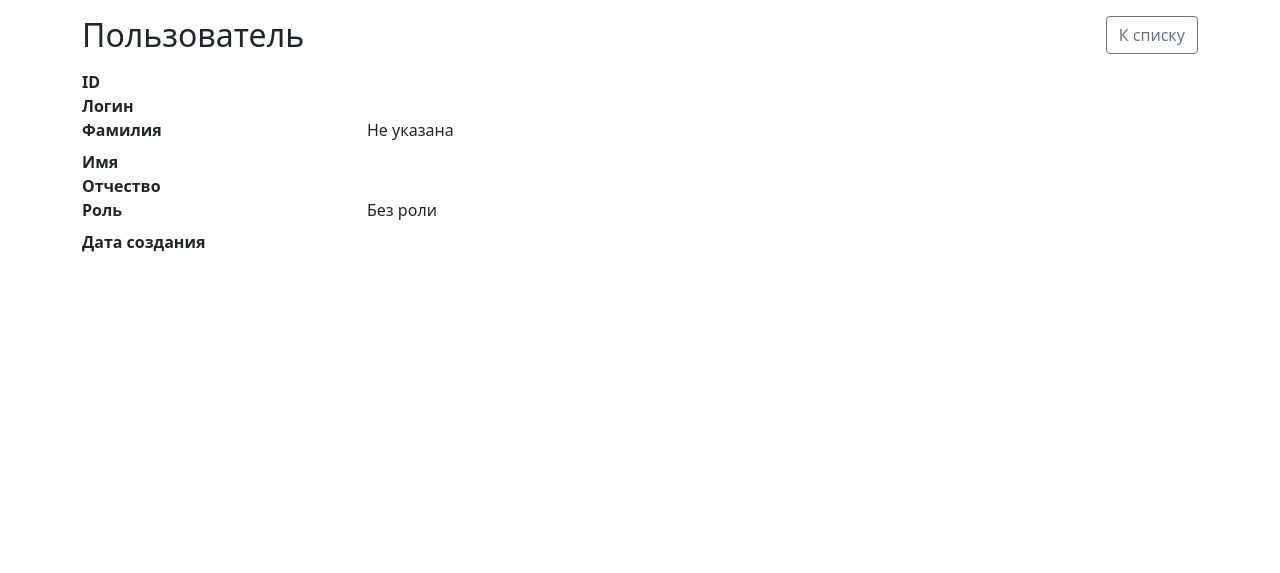
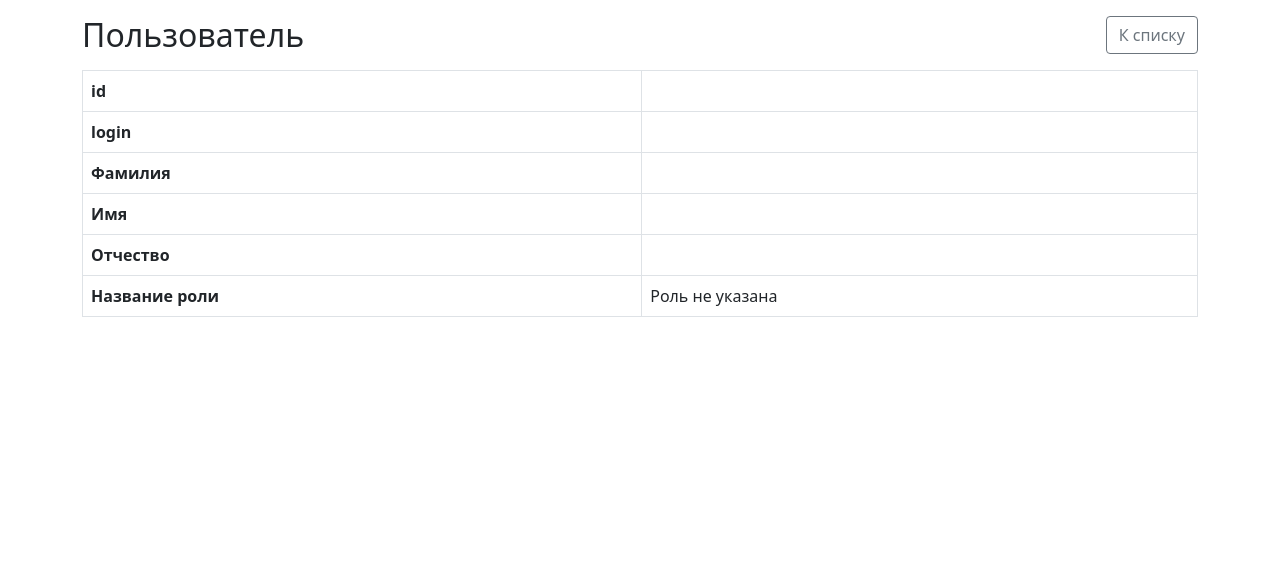
Before and after one commit to xseniaKri/web_labs, a Python web app: template app/templates/user_detail.html in a window 1280 px wide. Shown: the part 56-629 px from the top of the page. Run offline with Jinja, Linux system fonts and the light colour scheme; the template is opened without the code that fills it, so the values that code supplies are empty.

Commit message:
feat: написала просмотр пользователя и дефолтного пользователя

```diff
--- a/app/templates/user_detail.html
+++ b/app/templates/user_detail.html
@@ -6,28 +6,36 @@
   <a href="{{ url_for('main.users') }}" class="btn btn-outline-secondary">К списку</a>
 </div>
 
-<dl class="row">
-  <dt class="col-sm-3">ID</dt>
-  <dd class="col-sm-9">{{ user.id }}</dd>
-
-  <dt class="col-sm-3">Логин</dt>
-  <dd class="col-sm-9">{{ user.login }}</dd>
-
-  <dt class="col-sm-3">Фамилия</dt>
-  <dd class="col-sm-9">{{ user.last_name or "Не указана" }}</dd>
-
-  <dt class="col-sm-3">Имя</dt>
-  <dd class="col-sm-9">{{ user.first_name }}</dd>
-
-  <dt class="col-sm-3">Отчество</dt>
-  <dd class="col-sm-9">{{ user.middle_name }}</dd>
-
-  <dt class="col-sm-3">Роль</dt>
-  <dd class="col-sm-9">{{ user.role.name if user.role else "Без роли" }}</dd>
-
-  <dt class="col-sm-3">Дата создания</dt>
-  <dd class="col-sm-9">{{ user.created_at.strftime("%d.%m.%Y %H:%M") }}</dd>
-</dl>
+<div class="table-responsive">
+  <table class="table table-bordered align-middle">
+    <tbody>
+      <tr>
+        <th scope="row">id</th>
+        <td>{{ user.id }}</td>
+      </tr>
+      <tr>
+        <th scope="row">login</th>
+        <td>{{ user.login }}</td>
+      </tr>
+      <tr>
+        <th scope="row">Фамилия</th>
+        <td>{{ user.last_name or "" }}</td>
+      </tr>
+      <tr>
+        <th scope="row">Имя</th>
+        <td>{{ user.first_name }}</td>
+      </tr>
+      <tr>
+        <th scope="row">Отчество</th>
+        <td>{{ user.middle_name }}</td>
+      </tr>
+      <tr>
+        <th scope="row">Название роли</th>
+        <td>{{ user.role.name if user.role else "Роль не указана" }}</td>
+      </tr>
+    </tbody>
+  </table>
+</div>
 
 {% if current_user.is_authenticated %}
 <div class="d-flex gap-2">
```
Also changed, not shown: migrations/versions/0001_create_users.py (+24 -0 lines).
